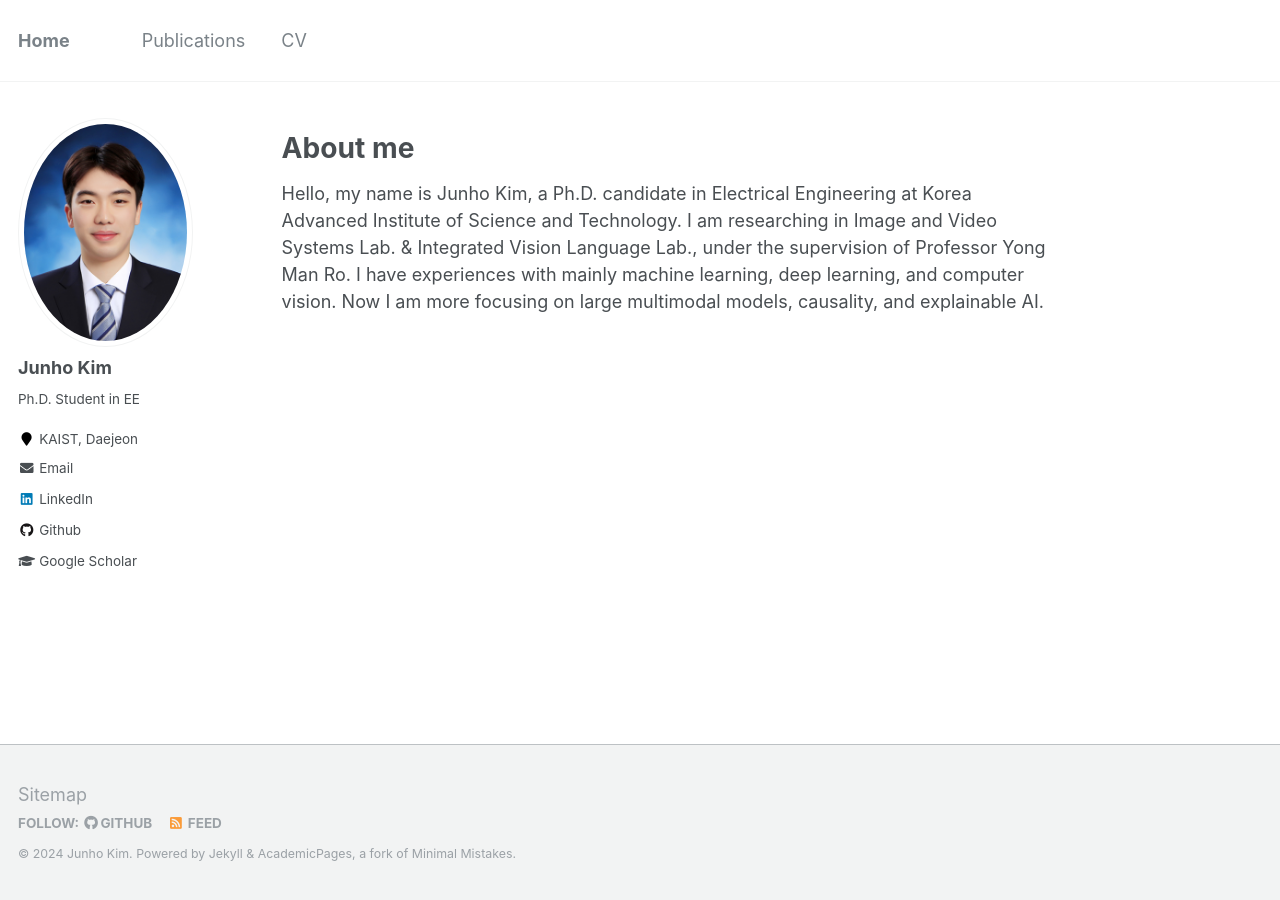
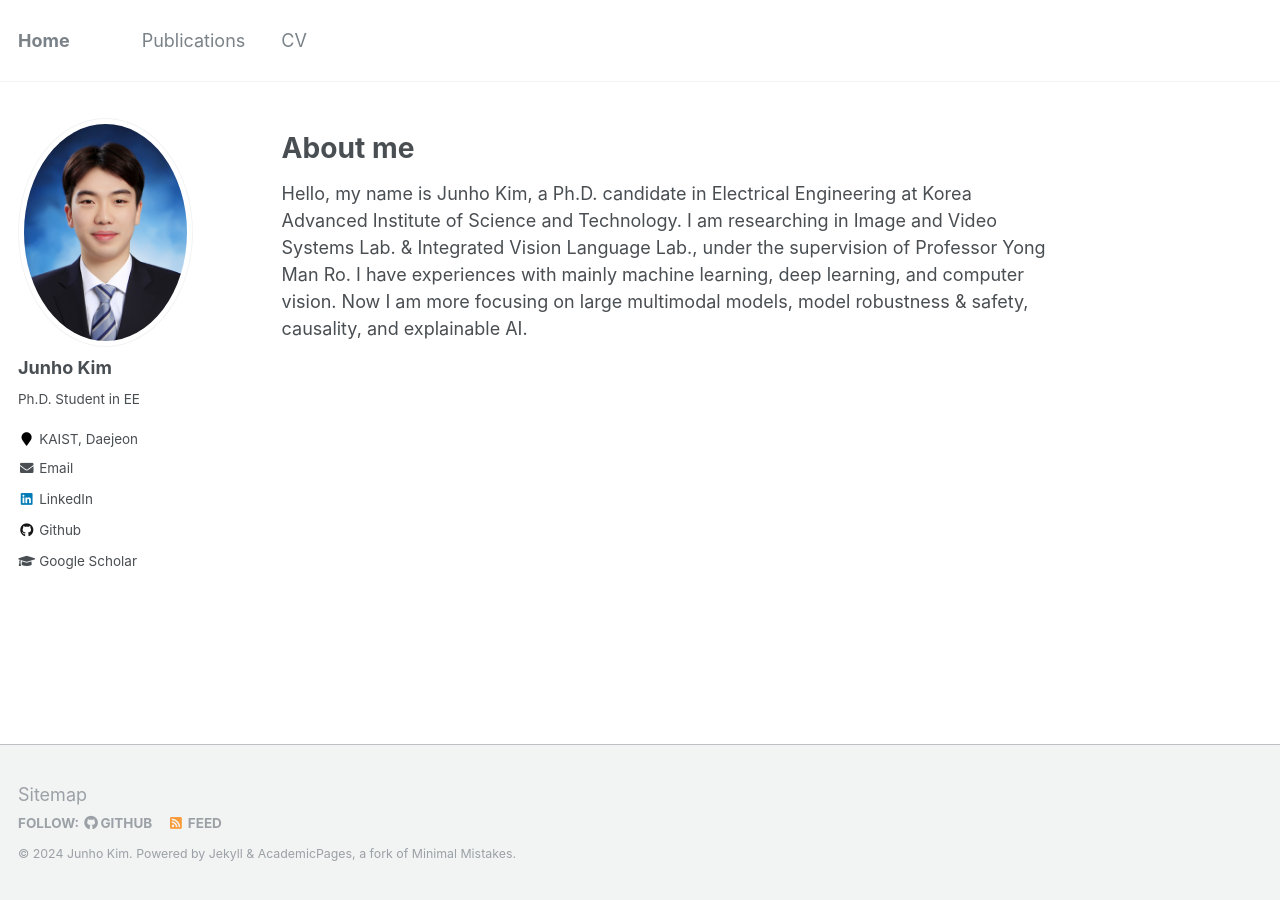
Before and after one commit to jhkim0911/jhkim0911, a Jekyll site: the page built from _pages/about.md, in a window 1280 px wide. Built offline with Jekyll 4.4.1, drawn with Linux system fonts in a browser that asks for light colours.

Commit message:
Update about.md

```diff
--- a/_pages/about.md
+++ b/_pages/about.md
@@ -13,7 +13,7 @@ About me
 Hello, my name is Junho Kim, a Ph.D. candidate in Electrical Engineering at Korea Advanced Institute of Science and Technology.
 I am researching in Image and Video Systems Lab. & Integrated Vision Language Lab., under the supervision of Professor Yong Man Ro.
 I have experiences with mainly machine learning, deep learning, and computer vision.
-Now I am more focusing on large multimodal models, causality, and explainable AI.
+Now I am more focusing on large multimodal models, model robustness & safety, causality, and explainable AI.
 
 
 
```
